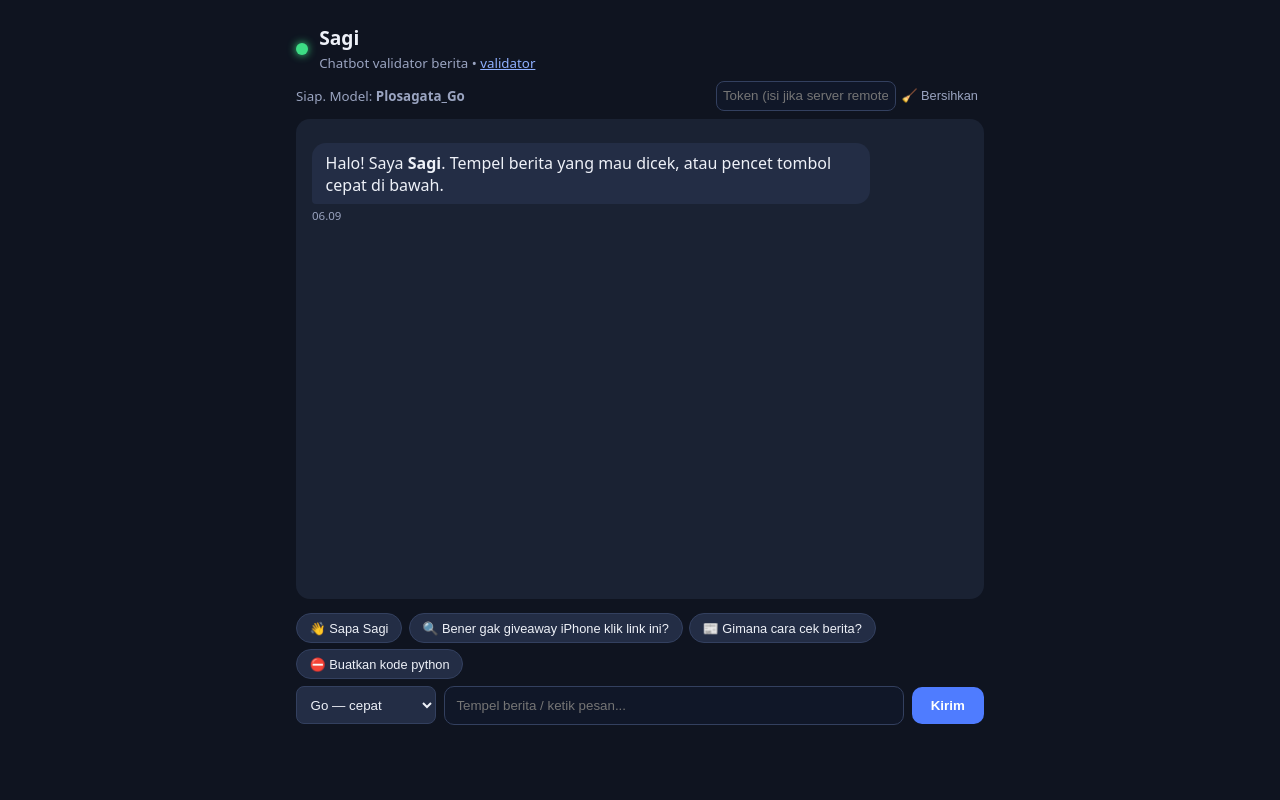
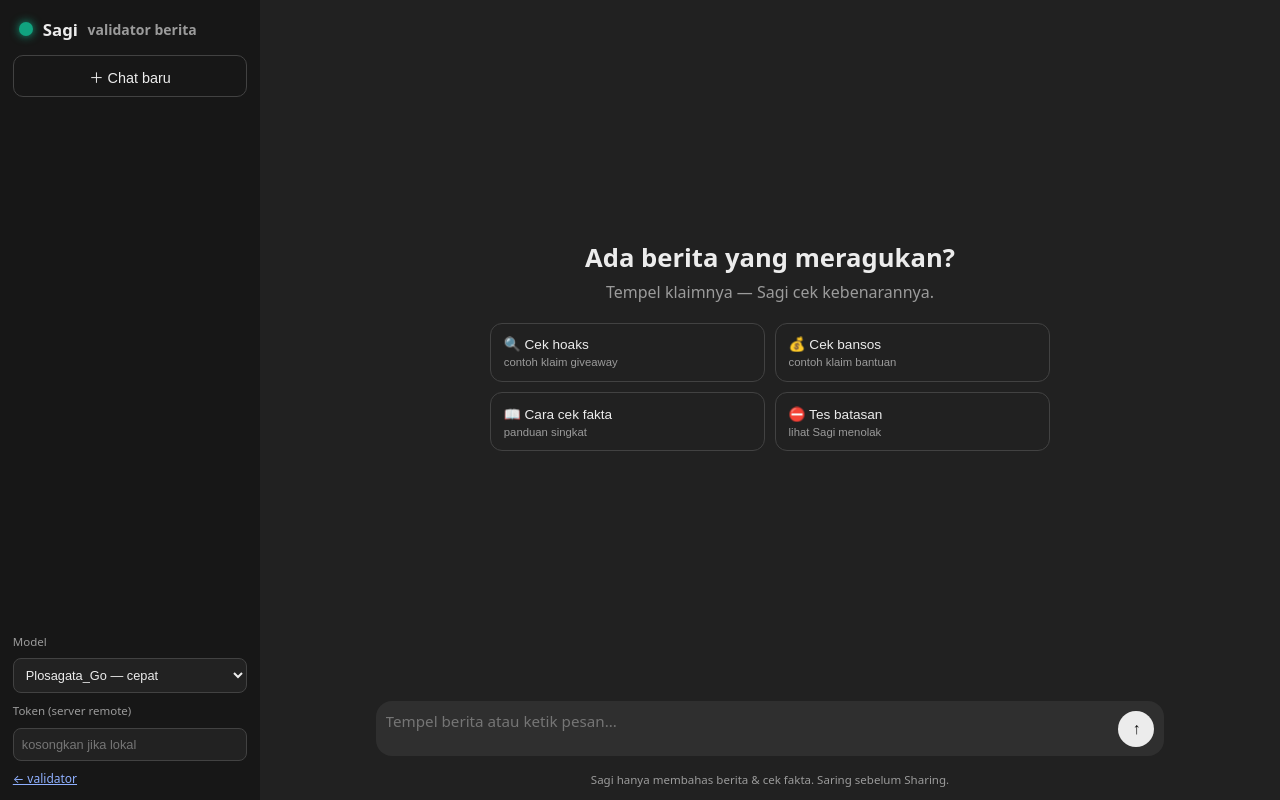
Before and after one commit to rewsaqy/PlosagataA-1.0, a Flask app: page /chat in a window 1280 px wide. Run offline with Flask 3, Linux system fonts and the light colour scheme.

Commit message:
UI chat ala ChatGPT: sidebar, hero, salin

```diff
--- a/web/templates/chat.html
+++ b/web/templates/chat.html
@@ -5,92 +5,119 @@
 <meta name="viewport" content="width=device-width,initial-scale=1">
 <title>Sagi — Chat Validator Berita</title>
 <style>
-:root{--bg:#0f1420;--card:#1a2233;--me:#4f7cff;--ai:#232d45;--txt:#eef1f8;--mut:#9aa4c0}
-*{box-sizing:border-box}
-body{font-family:system-ui,-apple-system,sans-serif;max-width:720px;margin:0 auto;padding:1rem;background:var(--bg);color:var(--txt);min-height:100vh;display:flex;flex-direction:column}
-header{display:flex;align-items:center;gap:.7rem;padding:.5rem 0}
-.dot{width:12px;height:12px;border-radius:50%;background:#3ddc84;box-shadow:0 0 8px #3ddc84}
-h1{font-size:1.2rem;margin:0}small{color:var(--mut)}
-#box{flex:1;background:var(--card);border-radius:14px;padding:1rem;overflow:auto;min-height:380px;max-height:60vh;margin:.5rem 0}
-.row{margin:.5rem 0;display:flex;flex-direction:column}
-.user{align-items:flex-end}.user .b{background:var(--me);color:#fff;padding:.55rem .85rem;border-radius:14px 14px 4px 14px;max-width:85%}
-.ai{align-items:flex-start}.ai .b{background:var(--ai);padding:.55rem .85rem;border-radius:14px 14px 14px 4px;max-width:85%}
-.meta{font-size:.72rem;color:var(--mut);margin-top:.25rem}
-.badge{display:inline-block;padding:.1rem .5rem;border-radius:99px;font-weight:700;font-size:.72rem}
+:root{--bg:#212121;--side:#171717;--card:#2f2f2f;--me:#2f2f2f;--ai:transparent;
+--txt:#ececec;--mut:#9b9b9b;--acc:#10a37f;--line:#424242}
+*{box-sizing:border-box;margin:0;padding:0}
+body{font-family:system-ui,-apple-system,"Segoe UI",sans-serif;background:var(--bg);color:var(--txt);height:100vh;display:flex}
+aside{width:260px;background:var(--side);padding:.8rem;display:flex;flex-direction:column;gap:.6rem;flex-shrink:0}
+aside .logo{display:flex;align-items:center;gap:.6rem;font-weight:700;font-size:1.05rem;padding:.3rem .4rem}
+.dot{width:14px;height:14px;border-radius:50%;background:var(--acc);box-shadow:0 0 10px var(--acc)}
+#newchat{background:transparent;color:var(--txt);border:1px solid var(--line);border-radius:10px;padding:.6rem;cursor:pointer;font-size:.9rem}
+#newchat:hover{background:#222}
+#convs{flex:1;overflow:auto;display:flex;flex-direction:column;gap:.25rem}
+.conv{background:transparent;border:0;color:var(--txt);text-align:left;padding:.55rem .6rem;border-radius:8px;cursor:pointer;font-size:.85rem;white-space:nowrap;overflow:hidden;text-overflow:ellipsis}
+.conv:hover{background:#222}.conv.on{background:#2c2c2c}
+aside label{font-size:.72rem;color:var(--mut)}
+aside select,aside input{width:100%;background:#222;color:var(--txt);border:1px solid var(--line);border-radius:8px;padding:.5rem;font-size:.8rem}
+main{flex:1;display:flex;flex-direction:column;max-width:820px;margin:0 auto;width:100%;padding:0 1rem}
+#box{flex:1;overflow:auto;padding:1.2rem .3rem;display:flex;flex-direction:column;gap:1rem}
+.msg{max-width:100%;line-height:1.65;font-size:.95rem}
+.msg.user{align-self:flex-end;background:var(--card);padding:.6rem 1rem;border-radius:18px;max-width:85%}
+.msg.ai{align-self:flex-start;width:100%}
+.msg.ai .who{font-weight:700;margin-bottom:.25rem;display:flex;align-items:center;gap:.5rem}
+.msg.ai .who .mini{font-size:.7rem;color:var(--mut);font-weight:400}
+.verd{margin-top:.5rem;font-size:.8rem;background:#1c2b22;border:1px solid #2c4a38;border-radius:10px;padding:.5rem .8rem;display:inline-block}
+.badge{display:inline-block;padding:.1rem .55rem;border-radius:99px;font-weight:700;font-size:.72rem}
 .hoaks{background:#5a1f1f;color:#ffb4b4}.valid{background:#1d4a2a;color:#b6f0c6}.meragukan{background:#5a4a17;color:#ffe9a8}
+.copy{background:transparent;border:1px solid var(--line);color:var(--mut);border-radius:6px;font-size:.7rem;padding:.15rem .5rem;cursor:pointer}
+.hero{text-align:center;margin:auto 0;padding:2rem 0}
+.hero h2{font-size:1.6rem;margin-bottom:.4rem}.hero p{color:var(--mut);margin-bottom:1.2rem}
+.cards{display:grid;grid-template-columns:1fr 1fr;gap:.6rem;max-width:560px;margin:0 auto}
+.cards button{background:transparent;border:1px solid var(--line);color:var(--txt);border-radius:12px;padding:.8rem;cursor:pointer;font-size:.85rem;text-align:left}
+.cards button:hover{background:#2a2a2a}
+.cards small{display:block;color:var(--mut);margin-top:.25rem}
 .typing span{display:inline-block;width:7px;height:7px;margin:0 2px;border-radius:50%;background:var(--mut);animation:bl 1s infinite}
 .typing span:nth-child(2){animation-delay:.2s}.typing span:nth-child(3){animation-delay:.4s}
 @keyframes bl{0%,100%{opacity:.3}50%{opacity:1}}
-#chips{display:flex;gap:.4rem;flex-wrap:wrap;margin:.4rem 0}
-#chips button{background:#232d45;color:var(--txt);border:1px solid #33405f;border-radius:99px;padding:.4rem .8rem;cursor:pointer;font-size:.8rem}
-#chips button:hover{background:#2c3a5c}
-#bar{display:flex;gap:.5rem;align-items:center}
-select{background:#232d45;color:var(--txt);border:1px solid #33405f;border-radius:8px;padding:.6rem}
-#m{flex:1;padding:.7rem;border-radius:10px;border:1px solid #33405f;background:#101728;color:var(--txt)}
-#send{background:var(--me);color:#fff;border:0;padding:.7rem 1.2rem;border-radius:10px;cursor:pointer;font-weight:700}
-#send:disabled{opacity:.5}
+#composer{display:flex;gap:.5rem;background:var(--card);border-radius:16px;padding:.6rem;margin:.6rem 0 1rem}
+#m{flex:1;background:transparent;border:0;color:var(--txt);font-size:.95rem;resize:none;outline:none;max-height:140px;font-family:inherit}
+#send{background:var(--txt);color:#111;border:0;width:36px;height:36px;border-radius:50%;cursor:pointer;font-size:1rem;flex-shrink:0}
+#send:disabled{opacity:.4}
+.hint{text-align:center;color:var(--mut);font-size:.72rem;padding-bottom:.8rem}
 a{color:#8fb0ff}
-.toolbar{display:flex;justify-content:space-between;align-items:center}
-.toolbar button{background:transparent;color:var(--mut);border:0;cursor:pointer;font-size:.8rem}
+@media(max-width:700px){aside{display:none}}
 </style>
 </head>
 <body>
-<header><div class="dot"></div><div><h1>Sagi</h1><small>Chatbot validator berita • <a href="/">validator</a></small></div></header>
-<div class="toolbar"><small id="st">Siap. Model: <b id="mnow">Plosagata_Go</b></small><span><input id="tok" type="password" placeholder="Token (isi jika server remote)" style="width:180px;padding:.4rem;border-radius:8px;border:1px solid #33405f;background:#101728;color:var(--txt)"><button id="clear">🧹 Bersihkan</button></span></div>
+<aside>
+<div class="logo"><div class="dot"></div>Sagi <small style="color:var(--mut)">validator berita</small></div>
+<button id="newchat">＋ Chat baru</button>
+<div id="convs"></div>
+<label>Model</label>
+<select id="model">
+<option value="Plosagata_Go">Plosagata_Go — cepat</option>
+<option value="Plosagata_More">Plosagata_More — medium</option>
+<option value="Plosagata_Next">Plosagata_Next — besar</option>
+</select>
+<label>Token (server remote)</label>
+<input id="tok" type="password" placeholder="kosongkan jika lokal">
+<div style="font-size:.75rem"><a href="/">← validator</a></div>
+</aside>
+<main>
 <div id="box"></div>
-<div id="chips"></div>
-<div id="bar">
-<select id="model">
-<option value="Plosagata_Go">Go — cepat</option>
-<option value="Plosagata_More">More — medium</option>
-<option value="Plosagata_Next">Next — besar</option>
-</select>
-<input id="m" placeholder="Tempel berita / ketik pesan..." autocomplete="off">
-<button id="send">Kirim</button>
-</div>
+<div id="composer"><textarea id="m" rows="1" placeholder="Tempel berita atau ketik pesan..."></textarea><button id="send">↑</button></div>
+<div class="hint">Sagi hanya membahas berita & cek fakta. Saring sebelum Sharing.</div>
+</main>
 <script>
-const box=document.getElementById('box'), inp=document.getElementById('m'),
-      btn=document.getElementById('send'), sel=document.getElementById('model'),
-      tok=document.getElementById('tok');
+const box=document.getElementById('box'),inp=document.getElementById('m'),
+btn=document.getElementById('send'),sel=document.getElementById('model'),
+tok=document.getElementById('tok'),convs=document.getElementById('convs');
 tok.value=localStorage.getItem('sagi_token')||'';
 tok.onchange=()=>localStorage.setItem('sagi_token',tok.value);
-const esc=s=>s.replace(/&/g,'&amp;').replace(/</g,'&lt;');
+const API=new URLSearchParams(location.search).get('api')||'/api/chat';
+const esc=s=>String(s).replace(/&/g,'&amp;').replace(/</g,'&lt;');
 const now=()=>new Date().toLocaleTimeString('id-ID',{hour:'2-digit',minute:'2-digit'});
-function add(who,html,meta=''){
-  box.insertAdjacentHTML('beforeend',
-    `<div class="row ${who}"><div class="b">${html}</div>${meta?`<div class="meta">${meta}</div>`:''}</div>`);
-  box.scrollTop=box.scrollHeight;
-}
-const CHIPS=['👋 Sapa Sagi','🔍 Bener gak giveaway iPhone klik link ini?','📰 Gimana cara cek berita?','⛔ Buatkan kode python'];
-const chips=document.getElementById('chips');
-CHIPS.forEach(c=>{const b=document.createElement('button');b.innerText=c;
-  b.onclick=()=>{inp.value=c.replace(/^[👋🔍📰⛔] /,'');kirim();};chips.appendChild(b);});
-add('ai','Halo! Saya <b>Sagi</b>. Tempel berita yang mau dicek, atau pencet tombol cepat di bawah.',now());
-// ?api=https://... untuk menembak server lain (migrasi/remote). Default API lokal.
-const API=new URLSearchParams(location.search).get('api')||'/api/chat';
-async function kirim(){
-  const t=inp.value.trim(); if(!t)return; inp.value=''; btn.disabled=true;
-  document.getElementById('mnow').innerText=sel.value;
-  add('user',esc(t),now());
-  const lod=document.createElement('div');lod.className='row ai';
-  lod.innerHTML='<div class="b typing"><span></span><span></span><span></span></div>';
-  box.appendChild(lod); box.scrollTop=box.scrollHeight;
-  try{
-    const r=await fetch(API,{method:'POST',headers:{'Content-Type':'application/json','X-Sagi-Token':tok.value},
-      body:JSON.stringify({message:t,model:sel.value})});
-    const j=await r.json(); lod.remove();
-    if(!j.ok){add('ai','⚠️ '+esc(j.error||'Gagal'),now());return;}
-    let extra='';
-    if(j.verdict)extra=`<span class="badge ${j.verdict.label}">${j.verdict.label.toUpperCase()}</span> skor ${j.verdict.skor} — ${esc(j.verdict.kesimpulan)}`;
-    add('ai',esc(j.reply)+(extra?`<div class="meta">${extra} • ${sel.value}</div>`:`<div class="meta">${sel.value}</div>`),now());
-  }catch(e){lod.remove();add('ai','⚠️ Server tidak merespons. Cek koneksi.',now());}
-  btn.disabled=false; inp.focus();
-}
-document.getElementById('f')?.addEventListener?.('submit',e=>e.preventDefault());
+let chats=JSON.parse(localStorage.getItem('sagi_chats')||'[]'),cur=-1;
+function save(){localStorage.setItem('sagi_chats',JSON.stringify(chats.slice(0,20)));}
+function renderList(){convs.innerHTML='';chats.forEach((c,i)=>{const b=document.createElement('button');
+b.className='conv'+(i===cur?' on':'');b.innerText=(c.title||'Chat '+(i+1));b.onclick=()=>{cur=i;paint();renderList();};convs.appendChild(b);});}
+function paint(){box.innerHTML='';
+if(cur<0||!chats[cur]||!chats[cur].msgs.length){hero();return;}
+chats[cur].msgs.forEach(m=>bubble(m.w,m.h,m.meta||''));}
+function hero(){box.innerHTML=`<div class="hero"><h2>Ada berita yang meragukan?</h2>
+<p>Tempel klaimnya — Sagi cek kebenarannya.</p><div class="cards">
+<button data-q="Bener gak giveaway iPhone gratis klik link ini?">🔍 Cek hoaks<small>contoh klaim giveaway</small></button>
+<button data-q="Sagi, bener gak BLT cair bulan ini?">💰 Cek bansos<small>contoh klaim bantuan</small></button>
+<button data-q="Gimana cara bedakan berita hoaks?">📖 Cara cek fakta<small>panduan singkat</small></button>
+<button data-q="Buatkan kode python">⛔ Tes batasan<small>lihat Sagi menolak</small></button>
+</div></div>`;
+box.querySelectorAll('[data-q]').forEach(b=>b.onclick=()=>{inp.value=b.dataset.q;kirim();});}
+function bubble(w,h,meta){box.insertAdjacentHTML('beforeend',
+w==='u'?`<div class="msg user">${esc(h)}<div style="font-size:.7rem;color:var(--mut);text-align:right">${now()}</div></div>`
+:`<div class="msg ai"><div class="who">◆ Sagi ${meta}</div><div>${h}</div></div>`);
+box.scrollTop=box.scrollHeight;}
+function push(w,h,meta){if(cur<0){chats.unshift({title:h.slice(0,32),msgs:[]});cur=0;}
+chats[cur].msgs.push({w,h,meta});save();renderList();}
+async function kirim(){const t=inp.value.trim();if(!t)return;inp.value='';inp.style.height='auto';btn.disabled=true;
+bubble('u',esc(t));push('u',esc(t));
+const lod=document.createElement('div');lod.className='msg ai';
+lod.innerHTML='<div class="who">◆ Sagi</div><div class="typing"><span></span><span></span><span></span></div>';
+box.appendChild(lod);box.scrollTop=box.scrollHeight;
+try{const r=await fetch(API,{method:'POST',headers:{'Content-Type':'application/json','X-Sagi-Token':tok.value},
+body:JSON.stringify({message:t,model:sel.value})});
+const j=await r.json();lod.remove();
+if(!j.ok){const h='⚠️ '+esc(j.error||'Gagal');bubble('a',h);push('a',h);return;}
+let extra='';
+if(j.verdict)extra=`<div class="verd"><span class="badge ${j.verdict.label}">${j.verdict.label.toUpperCase()}</span> skor ${j.verdict.skor} • ${esc(j.verdict.kesimpulan)} <button class="copy" onclick="navigator.clipboard.writeText(this.parentNode.innerText)">salin</button></div>`;
+const h=esc(j.reply)+extra;
+bubble('a',h,`<span class="mini">${sel.value} • ${now()}</span>`);push('a',h,sel.value);
+}catch(e){lod.remove();const h='⚠️ Server tidak merespons.';bubble('a',h);push('a',h);}
+btn.disabled=false;inp.focus();}
 btn.onclick=kirim;
-inp.addEventListener('keydown',e=>{if(e.key==='Enter')kirim();});
-document.getElementById('clear').onclick=()=>{box.innerHTML='';};
-sel.onchange=()=>{document.getElementById('mnow').innerText=sel.value;};
+inp.addEventListener('keydown',e=>{if(e.key==='Enter'&&!e.shiftKey){e.preventDefault();kirim();}});
+inp.addEventListener('input',()=>{inp.style.height='auto';inp.style.height=Math.min(140,inp.scrollHeight)+'px';});
+document.getElementById('newchat').onclick=()=>{cur=-1;paint();renderList();};
+renderList();paint();
 </script>
 </body>
 </html>
```
